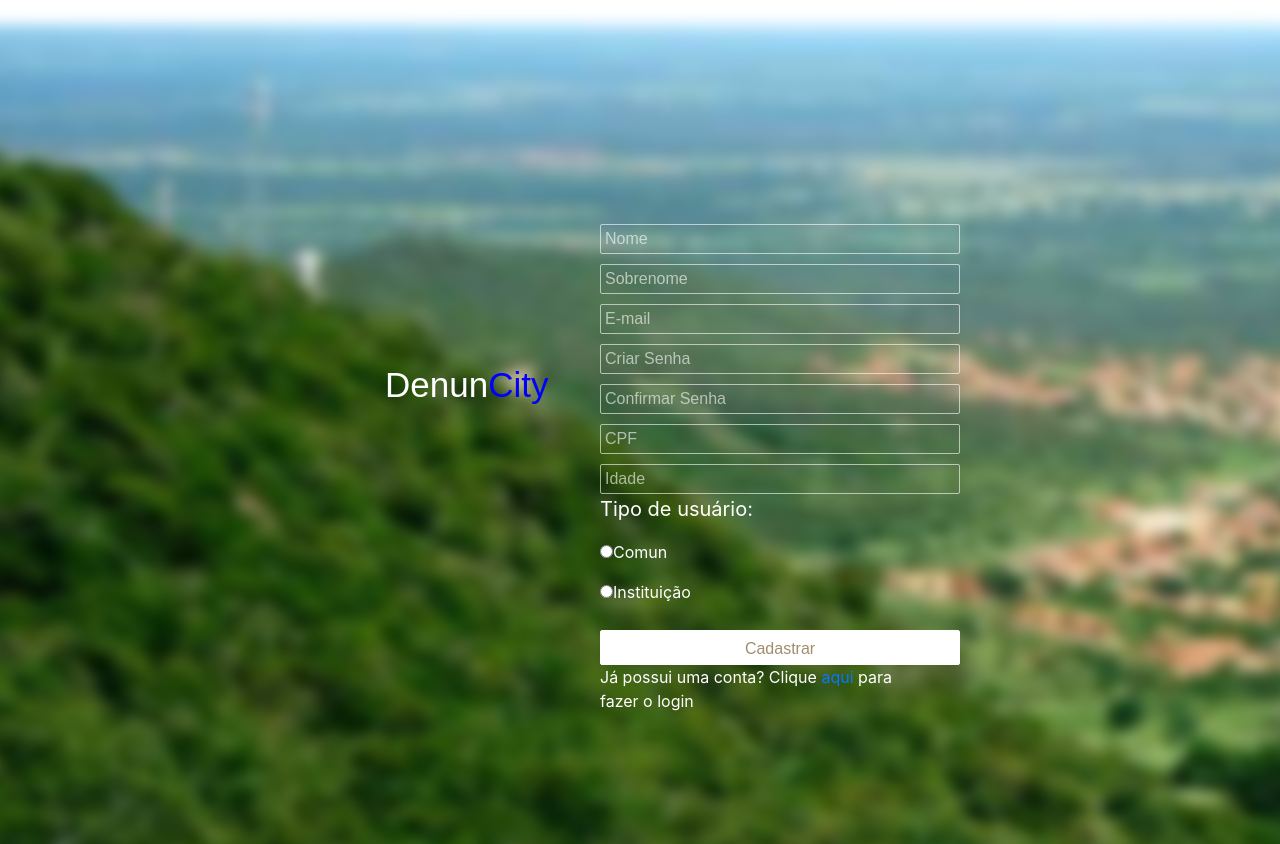
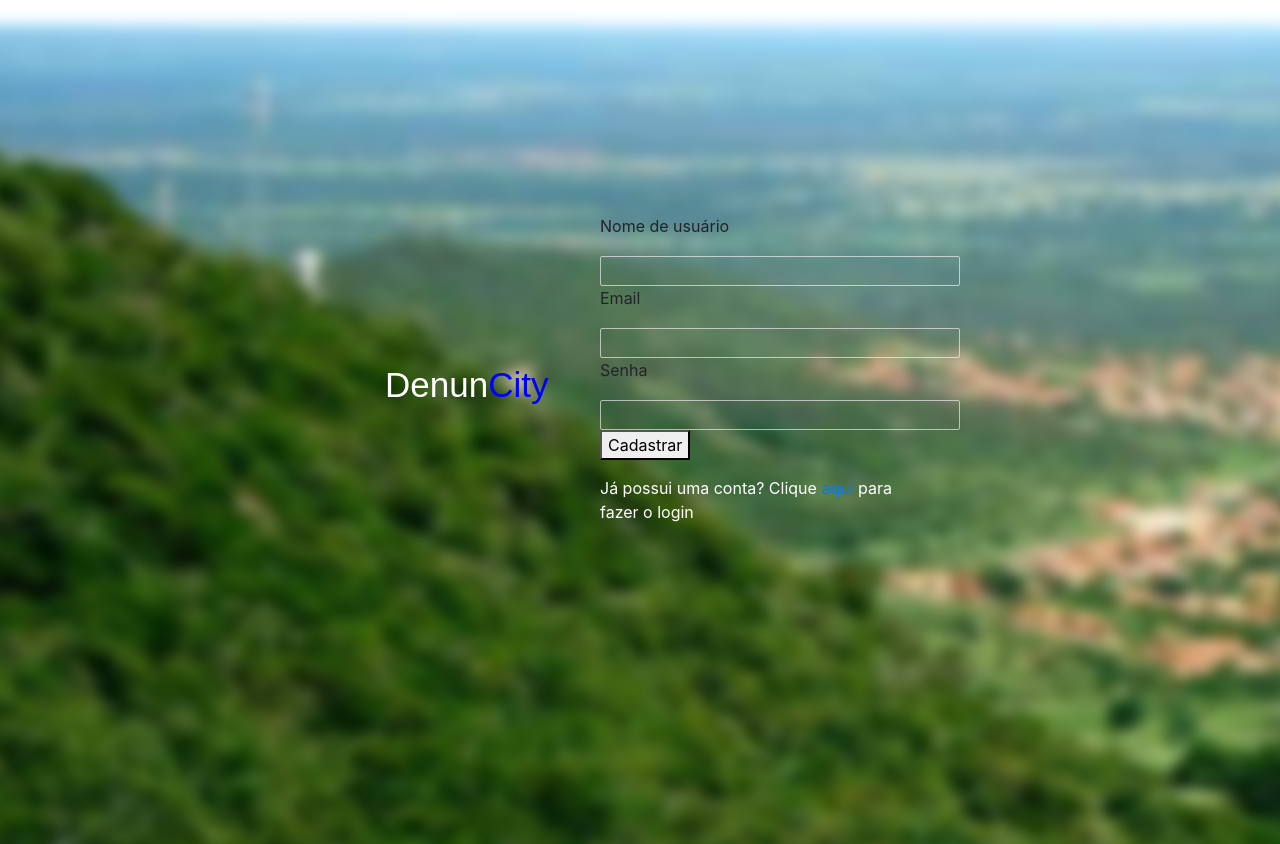
Before and after one commit to brunomalheiros/projeto, a Flask app: page /cadastro in a window 1280 px wide. Shown: the part 56-900 px from the top of the page. Run offline with Flask 2, Linux system fonts and the light colour scheme; some libraries are stand-ins or nearby versions.

Commit message:
adicionando a proteção csfrt, e os campos do formulario de cadastro com flask wtf

```diff
--- a/templates/cadastro.html
+++ b/templates/cadastro.html
@@ -48,19 +48,24 @@
 		</div>
 
 		<div class="cadastro">
-			<form>
-				<input type="text" placeholder="Nome" id="nome" /></br>
-				<input type="text" placeholder="Sobrenome" id="snome" /><br>
-				<input type="text" placeholder="E-mail" id="email"/><br>
-				<input type="password" placeholder="Criar Senha" id="senha"/><br>
-			 	<input type="password" placeholder="Confirmar Senha" id="senha2"/>
-				<input type="number" placeholder="CPF" ID="cpf"/><br>
-				<input type="number" placeholder="Idade" id="idade"/><br>
-			 	<p style="font-size:20px; color:white">Tipo de usuário:</p>
+			<form action="" method="POST">
+					{{form.csrf_token}}
+					{{ form.hidden_tag() }}
+
+					{{form.username.label}}
+					{{form.username(class_="input")}}
+
+					{{form.email.label}}
+				    {{form.email(class_="input")}}
+
+
+					{{form.senha.label}}
+					{{form.senha(class_="input")}}
+
+					<button class-type="submit" class=""> Cadastrar</button>
+
 			</form>
-			<p style="color:white"> <input type="radio" name="tipou" />Comun</p>
-			<p style="color:white"><input type="radio" name="tipou" />Instituição</p>
-			<input type="button" value="Cadastrar" onclick="cadastro()"/><br>
+
 			<p style="color:white">Já possui uma conta? Clique <a href="../_login/login.html">aqui</a> para fazer o login</p>
 		</div>
 
```
